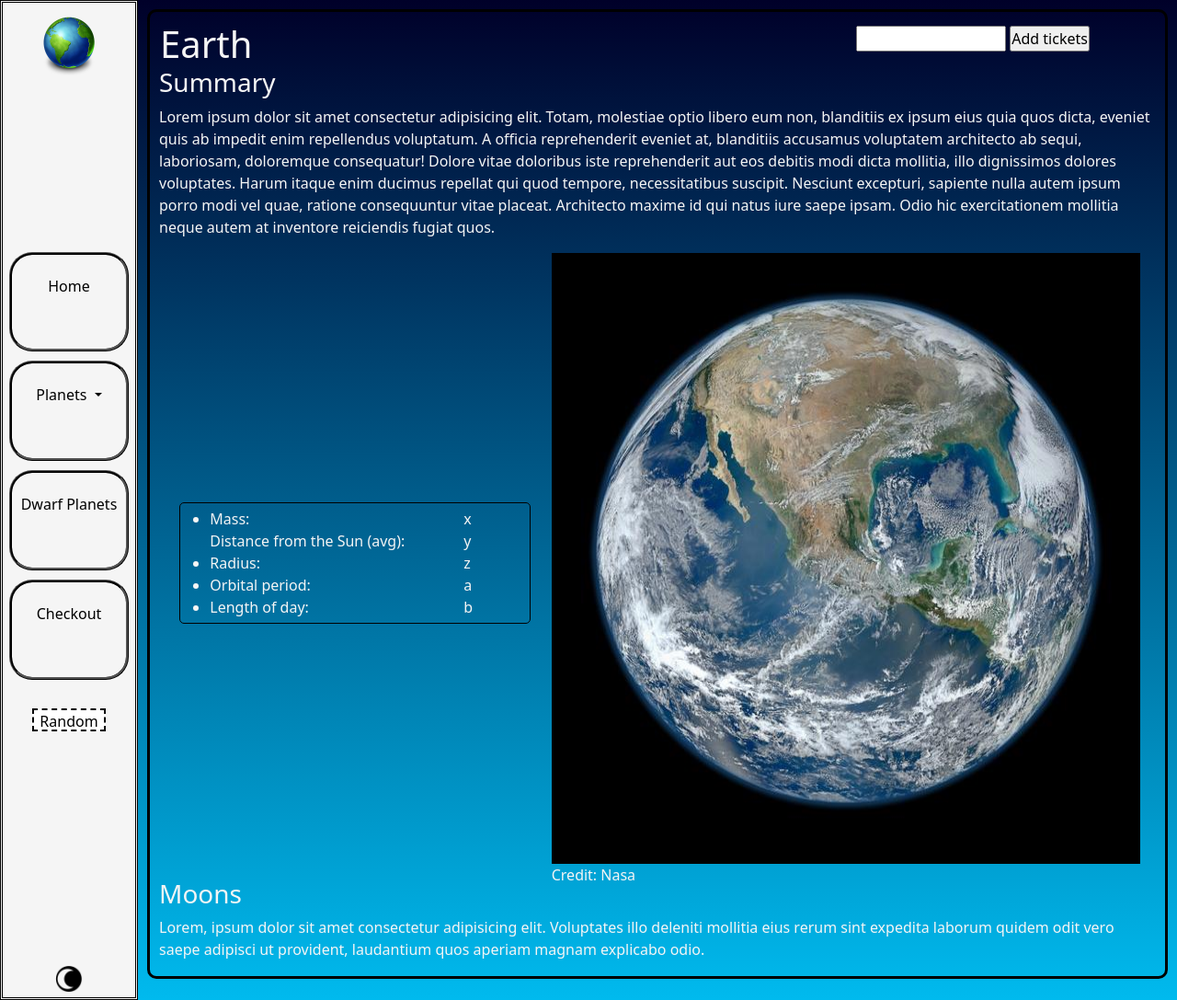
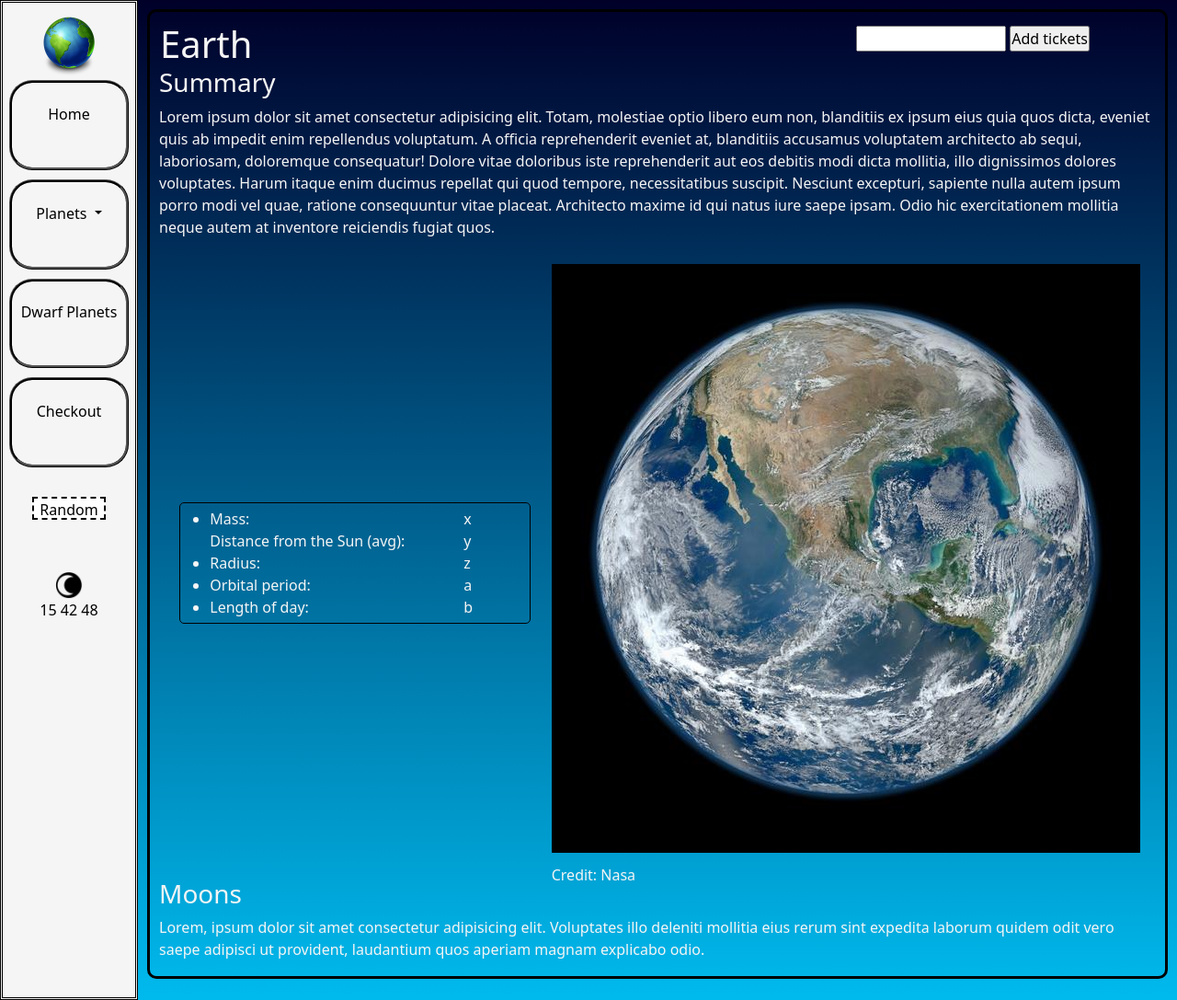
Before and after one commit to TimRobertsKrab/Innovate-project, a Flask app: page /planets/earth in a window 1280 px wide. Shown: the whole page at 92% size. Run offline with Flask 2, Linux system fonts and the light colour scheme.

Commit message:
adds clock. changes some formatting

```diff
--- a/app.py
+++ b/app.py
@@ -1,9 +1,10 @@
 from flask import Flask
-from views import views
+from views import page_not_found, views
 #import views from views.py
 
 #instantiate app object
 app = Flask(__name__)
+app.register_error_handler(404,page_not_found)
 
 # register the views blueprint
 app.register_blueprint(views)
--- a/static/css/style.css
+++ b/static/css/style.css
@@ -95,6 +95,12 @@ main{
     margin-top: 0;
     margin-bottom: 0;
 }
+.dropdown-item{
+    padding: 3px 0;
+}
+#dropdown li{
+    padding: 0.05vh 20px;
+}
 
 #dark-mode{
     height: 30px;
@@ -142,6 +148,10 @@ h1{
     display: flex;
     flex-flow: row wrap;
     justify-content: space-evenly;
+}
+
+.dark-mode .planet-info-image .planet-info{
+    border-color: white;
 }
 .planet-info{
     display: flex;
@@ -216,20 +226,39 @@ th,td{
     border-radius: 10px;
 }
 
+.dark-mode table tbody th{
+    border-color: white;
+}
+.dark-mode table tbody td{
+    border-color: white;
+}
+
 figure{
-    max-width: 60%;
-    height: auto;
+    min-width: 50%;
+
 }
+
 figure img{
     width: 100%;
     height: 100%;
+    object-fit: contain;
 }
+.confirm{
+    color: black;
+    padding: 5px;
+}
+
+.clock{
+    display: none;
+}
+
+
 
 @media (orientation: landscape){
     header{
         display: flex;
         flex-direction: column;
-        justify-content: space-between;
+        justify-content: flex-start;
         width: 150px;
         height: 100vh;
         position: fixed;
@@ -243,6 +272,7 @@ figure img{
     main{
         margin: 10px 10px 10px 160px;
         height: 97vh;
+
     }
 
     .dropdown-menu{
@@ -263,7 +293,7 @@ figure img{
     }
 
     .nav-link{
-        height: 10vh;
+        height: 9vh;
     }
 
     #dropdown li{
@@ -284,4 +314,13 @@ figure img{
     .dwarf-planet-content p{
         max-width: 50%;
     }
+    .clock{
+        display: block;
+    }
+    .time{
+        color: black;
+    }
+    .dark-mode .clock span{
+        color: white;
+    }
 }
--- a/static/js/main.js
+++ b/static/js/main.js
@@ -5,6 +5,7 @@ function darkMode(){
     x[0].classList.toggle("dark-mode");
     i = document.getElementById("dark-mode");
     i.classList.toggle("dark-mode");
+    document.getElementsByTagName("main")[0].classList.toggle("dark-mode");
     document.body.classList.toggle("dark-mode");
 }
 
@@ -60,3 +61,32 @@ function showDwarfPlanet(value){
         makemake.style.display = "block"
     }
 }
+
+
+function time(){
+    const hoursEl = document.getElementById("hours");
+    const minutesEl = document.getElementById("minutes");
+    const secondsEl = document.getElementById("seconds");
+    const date = new Date();
+
+    const totalSeconds = date/1000;
+
+    const hours = (Math.floor(totalSeconds/3600)%24) + 1;
+    const mins = Math.floor(totalSeconds/60)%60;
+    const seconds = Math.floor(totalSeconds)%60;
+
+    hoursEl.innerHTML = formatTime(hours);
+    minutesEl.innerHTML = formatTime(mins);
+    secondsEl.innerHTML = formatTime(seconds);
+}
+
+function formatTime(time){
+    return time < 10 ? (`0${time}`):time;
+}
+
+
+setInterval(time,1000)
+
+function error(){
+    alert("Payment functionality coming soon")
+}
--- a/templates/base.html
+++ b/templates/base.html
@@ -43,9 +43,14 @@
       </ul>
     </nav>
     <img id="dark-mode" src="{{url_for('static',filename='images/moon-icon.png')}}" onclick="darkMode()">
+    <div class="clock">
+      <span class="time" id="hours"></span>
+      <span class="time" id="minutes"></span>
+      <span class="time" id="seconds"></span>
+    </div>
   </header>
 
-  <main>
+  <main onload="time()">
     {% block content %}
     {% endblock %}
   </main>
--- a/templates/checkout.html
+++ b/templates/checkout.html
@@ -14,4 +14,7 @@
     </tr>
     {% endfor %}
 </table>
+<button class="confirm" onclick="error()">Confirm and pay</button>
+
+
 {% endblock %}
--- a/views.py
+++ b/views.py
@@ -1,5 +1,6 @@
 from flask import Flask, render_template, Blueprint, request
 import random as r
+from werkzeug.exceptions import HTTPException
 
 views = Blueprint("views",__name__)
 
@@ -17,8 +18,6 @@ def post_handler(request):
 
 @views.errorhandler(404)
 def page_not_found(e):
-    print("ERROR\n")
-    # return "Broken"
     return render_template("404.html"), 404
 
 @views.route("/")
```
